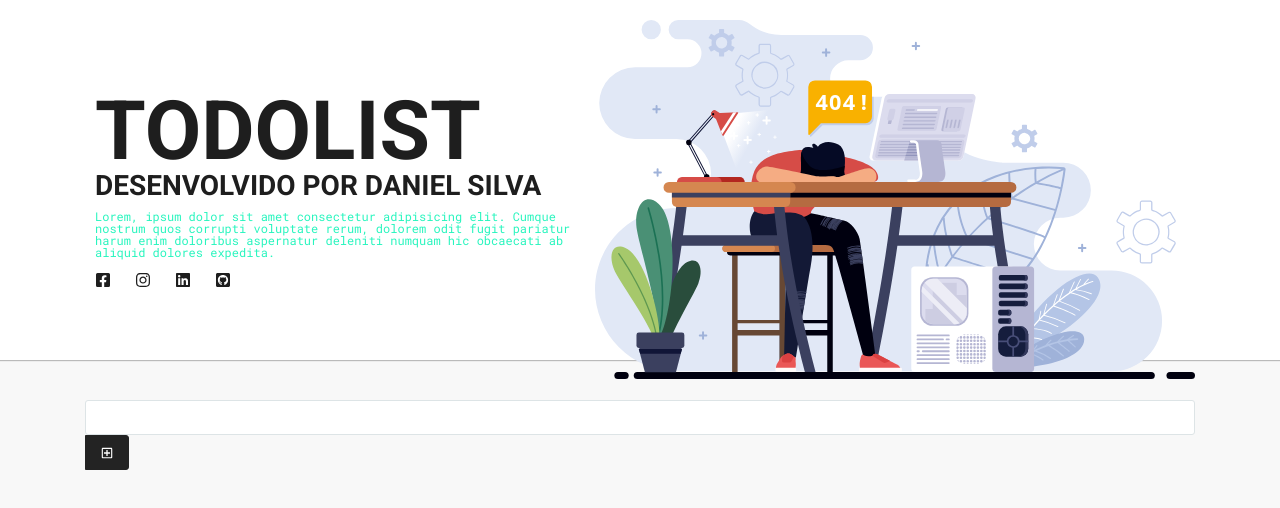
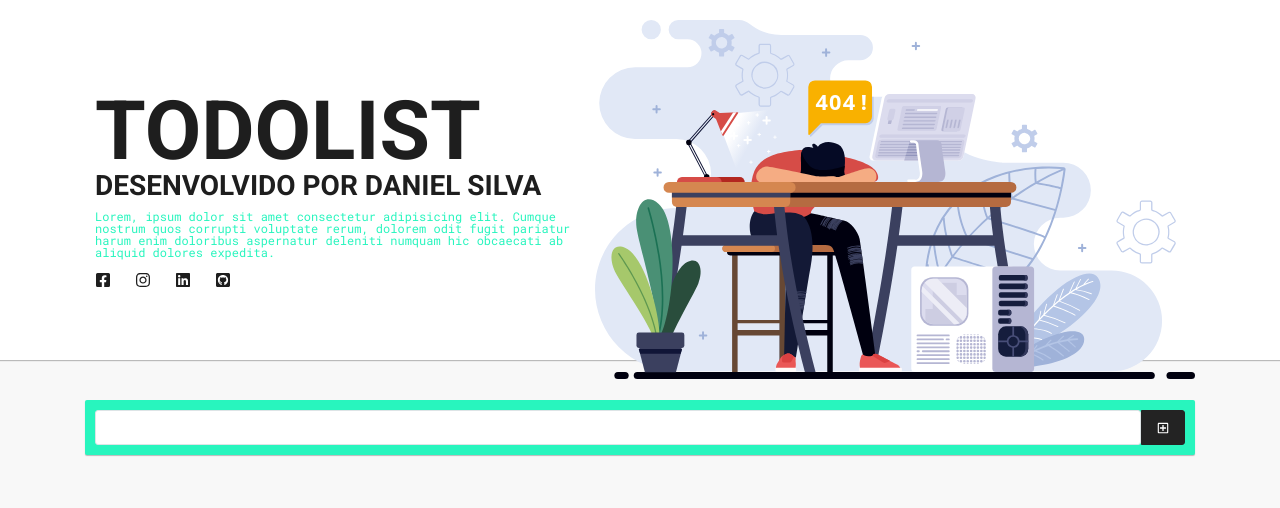
Before and after one commit to daniel-silva-dxp/TodoList-React, a React (Create React App) app: page / in a window 1280 px wide. Shown: the top 508 px of the page. Built offline with nearby package versions, Linux system fonts and the light colour scheme.

Commit message:
feat: finalizado estrutura e estilização do component form

```diff
--- a/src/components/form/index.css
+++ b/src/components/form/index.css
@@ -1,3 +1,14 @@
-button {
-    outline: 0;
+form {
+    padding: 10px;
+    margin-bottom: 20px;
+    border-radius: 2px;
 }
+form.wrap {
+    display: flex;
+    align-items: center;
+    justify-content: center;
+    background-color: #28f5be;
+    -webkit-box-shadow: 0px 1px 1px 0px rgba(0, 0, 0, 0.25);
+	-moz-box-shadow: 0px 1px 1px 0px rgba(0, 0, 0, 0.25);
+	box-shadow: 0px 1px 1px 0px rgba(0, 0, 0, 0.25);
+}
--- a/src/components/form/index.js
+++ b/src/components/form/index.js
@@ -3,10 +3,12 @@ import Input from '../input';
 import Button from '../button';
 import { FaRegPlusSquare } from 'react-icons/fa';
 
-const Form = ({ handleSubmit }) => {
+import './index.css'
+
+const Form = ({ handleSubmit, handleChange, task, placeholder }) => {
 	return (
-		<form onSubmit={handleSubmit} action="#">
-			<Input type="text" />
+		<form onSubmit={handleSubmit} action="#" className="wrap">
+			<Input type="text" handleChange={handleChange} value={task} placeholder={placeholder} />
 			<Button><FaRegPlusSquare/></Button>
 		</form>
 	);
```
